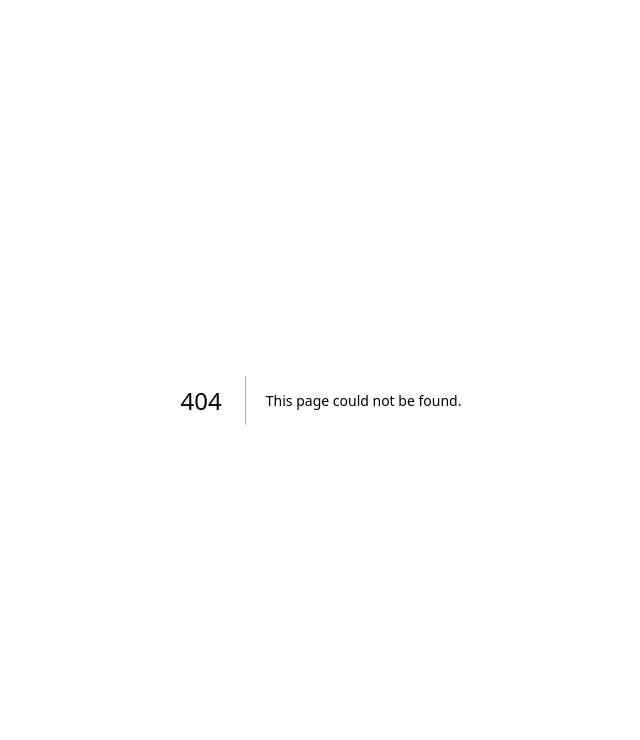
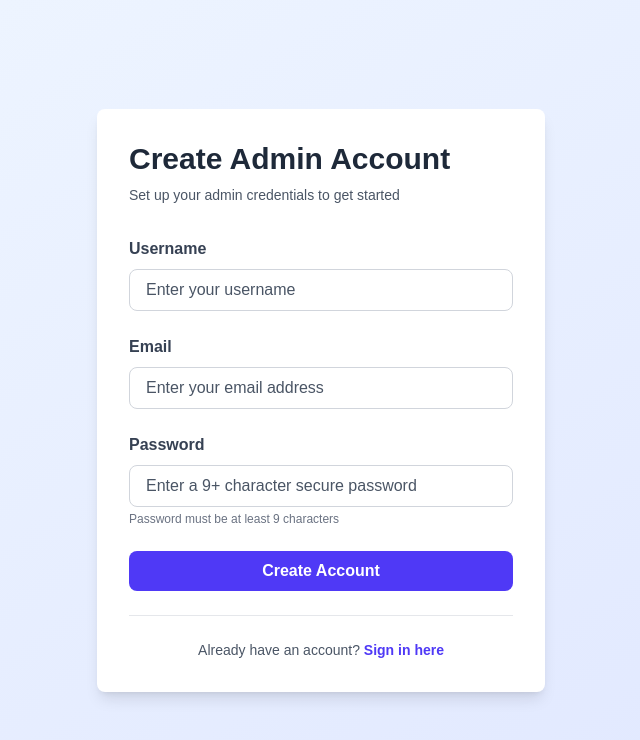
Before and after one commit to Yogitha-009/Rotating-qr-frontend, a Next.js app: page /signup/admin in a window 1280 px wide. Before the commit this address had no page. Shown: the top 740 px of the page, without its empty margins (319-959 px from the left). Built offline with nearby package versions, Linux system fonts and the light colour scheme.

Commit message:
(feat):signup pages added

```diff
--- /dev/null
+++ b/app/signup/admin/page.tsx
@@ -0,0 +1,120 @@
+"use client"
+
+import { useState } from "react"
+import axios from "axios"
+import Link from "next/link"
+
+export default function AdminSignup() {
+  const [username, setUsername] = useState("")
+  const [email, setEmail] = useState("")
+  const [password, setPassword] = useState("")
+  const [error, setError] = useState("")
+  const [loading, setLoading] = useState(false)
+
+  async function handleOnSubmit(e: React.FormEvent) {
+    e.preventDefault()
+    setError("")
+    setLoading(true)
+
+    try {
+      const response = await axios.post("http://localhost:5001/admin/signup", {
+          username: username,
+          email: email,
+          password: password,
+
+      })
+      console.log(response.data)
+    } catch (err) {
+      setError("Signup failed. Please try again.")
+      console.error(err)
+    } finally {
+      setLoading(false)
+    }
+  }
+
+  return (
+    <div className="min-h-screen bg-linear-to-br from-blue-50 to-indigo-100 flex items-center justify-center p-4">
+      <div className="w-full max-w-md bg-white rounded-lg shadow-lg p-8">
+        <div className="mb-8">
+          <h1 className="text-3xl font-bold text-gray-800 mb-2">
+            Create Admin Account
+          </h1>
+          <p className="text-gray-600 text-sm">
+            Set up your admin credentials to get started
+          </p>
+        </div>
+
+        <form onSubmit={handleOnSubmit} className="space-y-6">
+          {error && (
+            <div className="p-4 bg-red-50 border border-red-200 rounded-lg">
+              <p className="text-red-700 text-sm">{error}</p>
+            </div>
+          )}
+
+          <div>
+            <label className="block text-gray-700 font-semibold mb-2">
+              Username
+            </label>
+            <input
+              type="text"
+              placeholder="Enter your username"
+              value={username}
+              onChange={(e) => setUsername(e.target.value)}
+              className="w-full px-4 py-2 border border-gray-300 rounded-lg focus:outline-none focus:ring-2 focus:ring-indigo-500 focus:border-transparent transition placeholder:text-gray-600 placeholder:font-light text-gray-900"
+              required
+            />
+          </div>
+
+          <div>
+            <label className="block text-gray-700 font-semibold mb-2">
+              Email
+            </label>
+            <input
+              type="email"
+              placeholder="Enter your email address"
+              value={email}
+              onChange={(e) => setEmail(e.target.value)}
+              className="w-full px-4 py-2 border border-gray-300 rounded-lg focus:outline-none focus:ring-2 focus:ring-indigo-500 focus:border-transparent transition placeholder:text-gray-600 placeholder:font-light text-gray-900"
+              required
+            />
+          </div>
+
+          <div>
+            <label className="block text-gray-700 font-semibold mb-2">
+              Password
+            </label>
+            <input
+              type="password"
+              placeholder="Enter a 9+ character secure password"
+              value={password}
+              onChange={(e) => setPassword(e.target.value)}
+              className="w-full px-4 py-2 border border-gray-300 rounded-lg focus:outline-none focus:ring-2 focus:ring-indigo-500 focus:border-transparent transition placeholder:text-gray-600 placeholder:font-light text-gray-900"
+              required
+              minLength={9}
+            />
+            <p className="text-gray-500 text-xs mt-1">
+              Password must be at least 9 characters
+            </p>
+          </div>
+
+          <button
+            type="submit"
+            disabled={loading}
+            className="w-full bg-indigo-600 hover:bg-indigo-700 disabled:bg-gray-400 text-white font-semibold py-2 px-4 rounded-lg transition duration-200 ease-in-out transform hover:scale-105"
+          >
+            {loading ? "Creating Account..." : "Create Account"}
+          </button>
+        </form>
+
+        <div className="mt-6 pt-6 border-t border-gray-200">
+          <p className="text-gray-600 text-sm text-center">
+            Already have an account?{" "}
+            <Link href="/login" className="text-indigo-600 font-semibold hover:underline">
+              Sign in here
+            </Link>
+          </p>
+        </div>
+      </div>
+    </div>
+  )
+}
--- /dev/null
+++ b/app/signup/user/page.tsx
@@ -0,0 +1,120 @@
+"use client"
+
+import { useState } from "react"
+import axios from "axios"
+import Link from "next/link"
+
+export default function UserSignup() {
+  const [username, setUsername] = useState("")
+  const [email, setEmail] = useState("")
+  const [password, setPassword] = useState("")
+  const [error, setError] = useState("")
+  const [loading, setLoading] = useState(false)
+
+  async function handleOnSubmit(e: React.FormEvent) {
+    e.preventDefault()
+    setError("")
+    setLoading(true)
+
+    try {
+      const response = await axios.post("http://localhost:5001/user/signup", {
+          username: username,
+          email: email,
+          password: password,
+
+      })
+      console.log(response.data)
+    } catch (err) {
+      setError("Signup failed. Please try again.")
+      console.error(err)
+    } finally {
+      setLoading(false)
+    }
+  }
+
+  return (
+    <div className="min-h-screen bg-linear-to-br from-blue-50 to-indigo-100 flex items-center justify-center p-4">
+      <div className="w-full max-w-md bg-white rounded-lg shadow-lg p-8">
+        <div className="mb-8">
+          <h1 className="text-3xl font-bold text-gray-800 mb-2">
+            Create User Account
+          </h1>
+          <p className="text-gray-600 text-sm">
+            Set up your credentials to get started
+          </p>
+        </div>
+
+        <form onSubmit={handleOnSubmit} className="space-y-6">
+          {error && (
+            <div className="p-4 bg-red-50 border border-red-200 rounded-lg">
+              <p className="text-red-700 text-sm">{error}</p>
+            </div>
+          )}
+
+          <div>
+            <label className="block text-gray-700 font-semibold mb-2">
+              Username
+            </label>
+            <input
+              type="text"
+              placeholder="Enter your username"
+              value={username}
+              onChange={(e) => setUsername(e.target.value)}
+              className="w-full px-4 py-2 border border-gray-300 rounded-lg focus:outline-none focus:ring-2 focus:ring-indigo-500 focus:border-transparent transition placeholder:text-gray-600 placeholder:font-light text-gray-900"
+              required
+            />
+          </div>
+
+          <div>
+            <label className="block text-gray-700 font-semibold mb-2">
+              Email
+            </label>
+            <input
+              type="email"
+              placeholder="Enter your email address"
+              value={email}
+              onChange={(e) => setEmail(e.target.value)}
+              className="w-full px-4 py-2 border border-gray-300 rounded-lg focus:outline-none focus:ring-2 focus:ring-indigo-500 focus:border-transparent transition placeholder:text-gray-600 placeholder:font-light text-gray-900"
+              required
+            />
+          </div>
+
+          <div>
+            <label className="block text-gray-700 font-semibold mb-2">
+              Password
+            </label>
+            <input
+              type="password"
+              placeholder="Enter a 9+ character secure password"
+              value={password}
+              onChange={(e) => setPassword(e.target.value)}
+              className="w-full px-4 py-2 border border-gray-300 rounded-lg focus:outline-none focus:ring-2 focus:ring-indigo-500 focus:border-transparent transition placeholder:text-gray-600 placeholder:font-light text-gray-900"
+              required
+              minLength={9}
+            />
+            <p className="text-gray-500 text-xs mt-1">
+              Password must be at least 9 characters
+            </p>
+          </div>
+
+          <button
+            type="submit"
+            disabled={loading}
+            className="w-full bg-indigo-600 hover:bg-indigo-700 disabled:bg-gray-400 text-white font-semibold py-2 px-4 rounded-lg transition duration-200 ease-in-out transform hover:scale-105"
+          >
+            {loading ? "Creating Account..." : "Create Account"}
+          </button>
+        </form>
+
+        <div className="mt-6 pt-6 border-t border-gray-200">
+          <p className="text-gray-600 text-sm text-center">
+            Already have an account?{" "}
+            <Link href="/login" className="text-indigo-600 font-semibold hover:underline">
+              Sign in here
+            </Link>
+          </p>
+        </div>
+      </div>
+    </div>
+  )
+}
```
